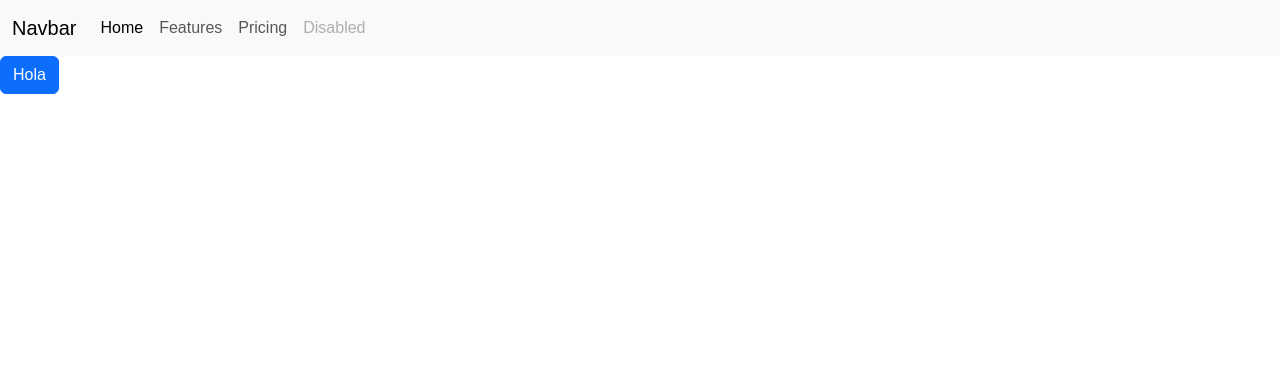
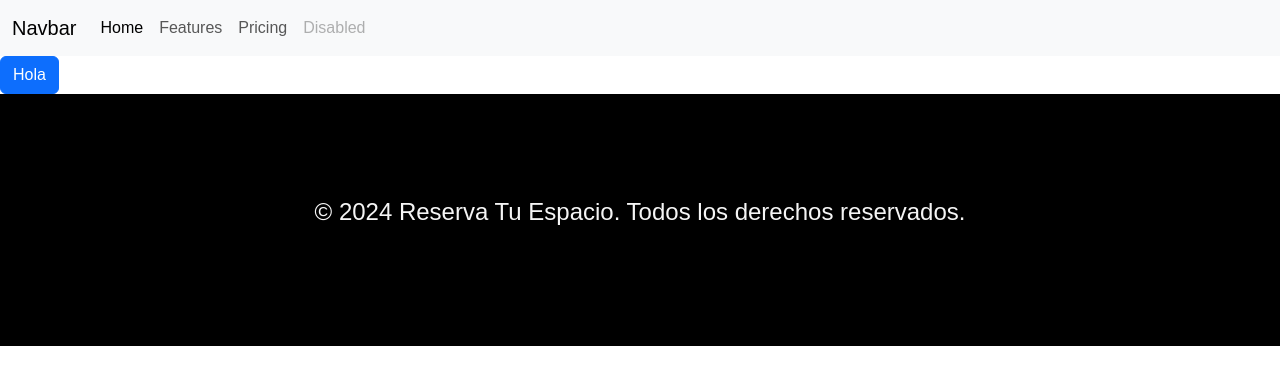
Before and after one commit to JEscobar07/reservaYa, a website built with Vite: page index.html in a window 1280 px wide. Built offline with nearby package versions, Linux system fonts and the light colour scheme; a web font is replaced by a local one.

Commit message:
feat: creacion de la estructura basica del footer

```diff
--- a/index.html
+++ b/index.html
@@ -69,7 +69,9 @@ Fecha: 16/05/2024
 
     <!-- Project footer section -->
     <footer>
-
+        <div class="footerr">
+            <p> © 2024 Reserva Tu Espacio. Todos los derechos reservados.</p>
+        </div>
     </footer>
 
     <!-- Main JavaScript module for the project -->
--- a/src/scss/styles.scss
+++ b/src/scss/styles.scss
@@ -24,3 +24,12 @@ Fecha: 16/05/2024
 *{
     font-family: "Teachers", sans-serif;
 }
+
+.footerr{
+    background-color: black;
+    color: whitesmoke;
+    text-align: center;
+    padding-bottom: 100px;
+    padding-top: 100px;
+    font-size:x-large;
+}
```
